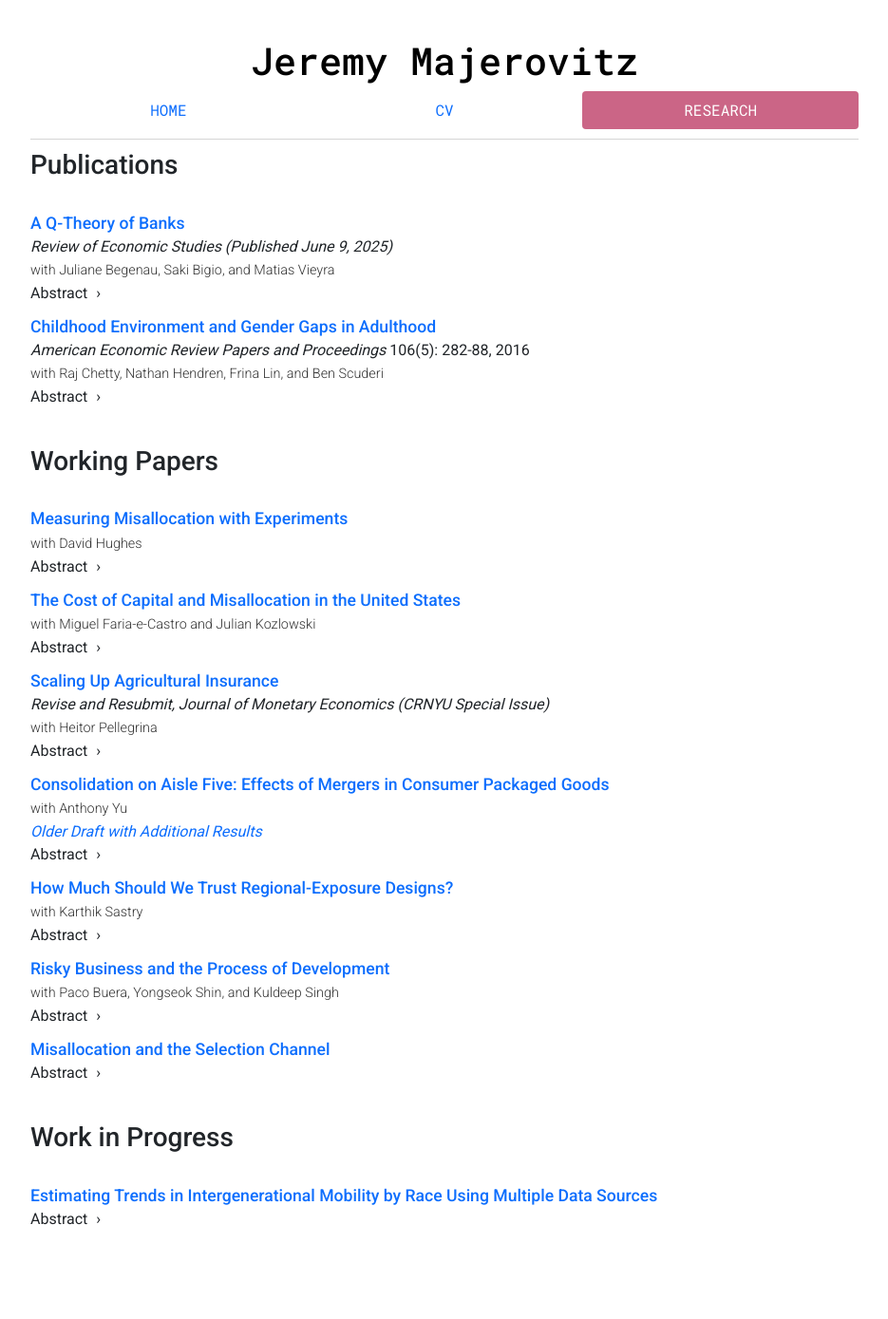
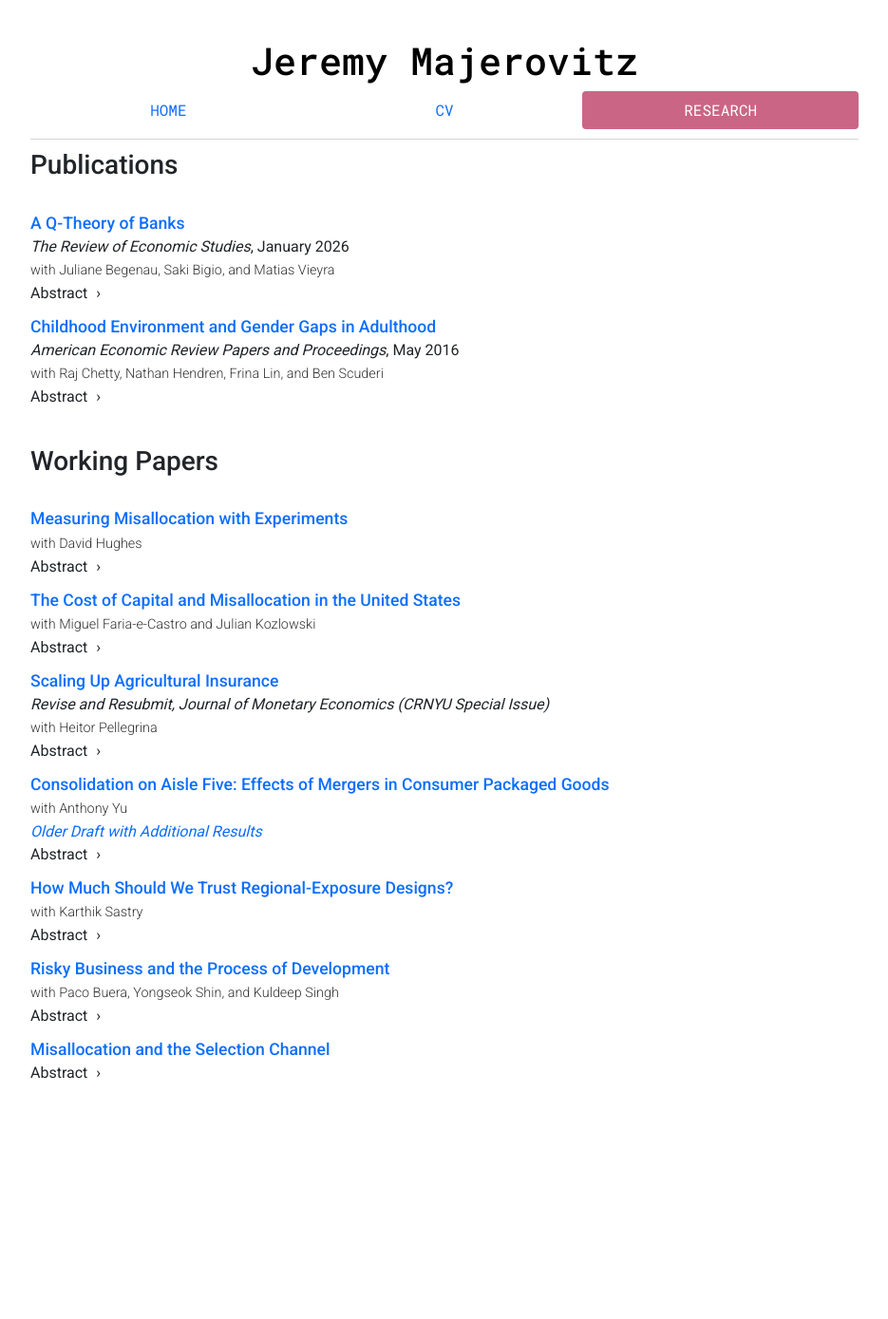
Before and after one commit to jmajic/jmajic.github.io, a Jekyll site: the page built from research/index.html, in a window 1280 px wide. Shown: the whole page at 95% size, without its empty margins (172-1107 px from the left). Built offline with Jekyll 4.4.1, drawn with Linux system fonts in a browser that asks for light colours; after the commit the page ends 1235 px from its top, so only the background shows below that.

Commit message:
Remove Old Work in Progress and Update Publication Date/Format

```diff
--- a/research/index.html
+++ b/research/index.html
@@ -16,7 +16,7 @@ research: active
 
 <div class="researchpaper">
 <h5><a href="https://academic.oup.com/restud/advance-article/doi/10.1093/restud/rdaf035/8159032?utm_source=authortollfreelink&utm_campaign=restud&utm_medium=email&guestAccessKey=c772cfa2-b768-449e-b78d-729f163491d0">A Q-Theory of Banks</a></h5>
-<p><em>Review of Economic Studies (Published June 9, 2025)</em></p>
+<p><em>The Review of Economic Studies</em>, January 2026</p>
 <p><span class="coauthor">with Juliane Begenau, Saki Bigio, and Matias Vieyra</span></p>
 <details>
 <summary>Abstract</summary>
@@ -28,7 +28,7 @@ Bank capital requirements are based on book values, which are slow to reflect lo
 
 <div class="researchpaper">
 <h5><a href="http://equality-of-opportunity.org/images/gender_paper.pdf">Childhood Environment and Gender Gaps in Adulthood</a></h5>
-<p><em>American Economic Review Papers and Proceedings</em> 106(5): 282-88, 2016</p>
+<p><em>American Economic Review Papers and Proceedings</em>, May 2016</p>
 <p><span class="coauthor">with Raj Chetty, Nathan Hendren, Frina Lin, and Ben Scuderi</span></p>
 <details>
 <summary>Abstract</summary>
@@ -123,6 +123,7 @@ An important determinant of aggregate productivity is the selection channel: the
 </details>
 </div>
 
+<!--
 
 <br>
 <h3>Work in Progress</h3>
@@ -137,3 +138,5 @@ Both economists and the public are deeply interested in the degree to which a ch
 </abstract>
 </details>
 </div>
+
+-->
```
